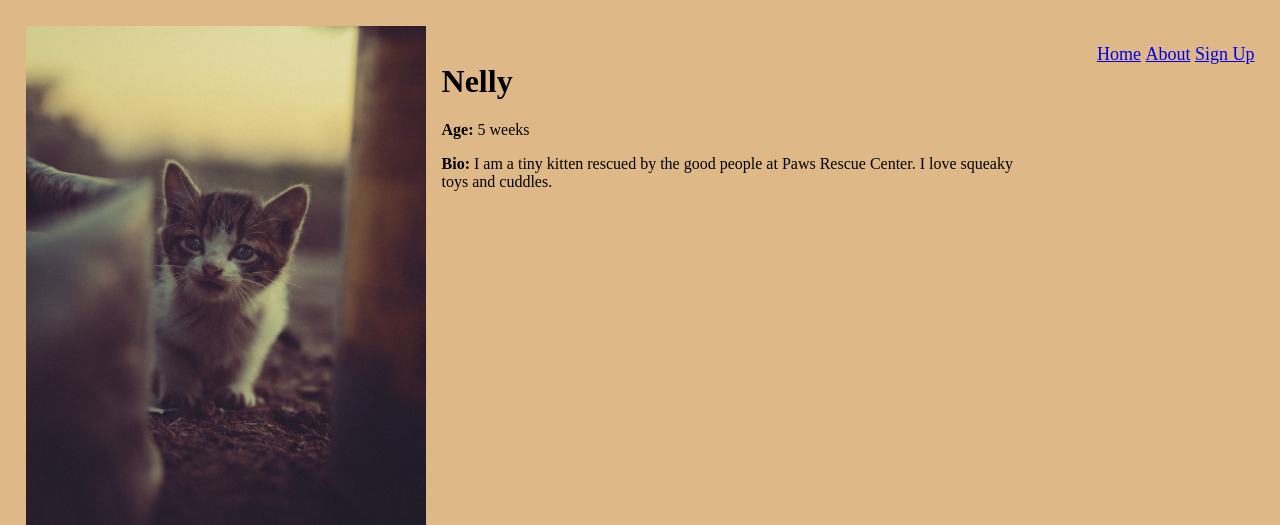
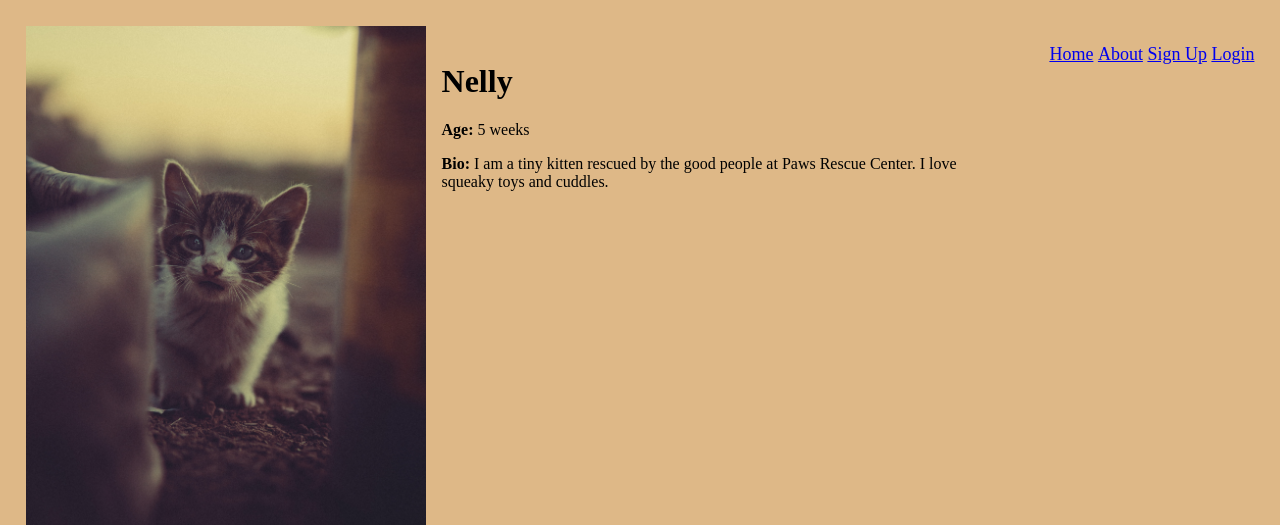
Before and after one commit to shade-12/paws-rescue-center, a Flask app: page /details/1 in a window 1280 px wide. Shown: the top 525 px of the page. Run offline with Flask 2, Linux system fonts and the light colour scheme.

Commit message:
Add login

```diff
--- a/app.py
+++ b/app.py
@@ -1,6 +1,7 @@
 # Import Flask module from flask package
 from flask import Flask, render_template, abort
-from forms import SignupForm
+from forms import SignupForm, LoginForm
+from flask import session, redirect, url_for
 
 
 # Create a WSGI application object
@@ -44,7 +45,7 @@
         "full_name": "Pet Rescue Team",
         "email": "team@pawsrescue.co",
         "password": "adminpass"
-    },
+    }
 ]
 
 
@@ -76,7 +77,6 @@
             "password": form.password.data
         }
         users.append(new_user)
-        print(users)
         return render_template("signup.html", success=True)
     elif form.errors:
         print(form.errors)
@@ -84,6 +84,25 @@
 
     return render_template("signup.html", form=form, success=False)
 
+@app.route("/login", methods=["GET", "POST"])
+def login():
+    form = LoginForm()
+
+    if form.validate_on_submit():
+        user = next((user for user in users if user['email'] == form.email.data and user['password'] == form.password.data), None)
+        if user is None:
+            return render_template("login.html", message="Wrong credentials. Please try again.")
+        else:
+            session['user'] = user
+            return render_template("login.html", success=True)
+    return render_template("login.html", form=form)
+
+@app.route("/logout")
+def logout():
+    if "user" in session:
+        session.pop("user")
+    return redirect(url_for('home', _scheme='https', _external=True))
+
 
 # Run the application in main
 if __name__ == "__main__":
--- a/forms.py
+++ b/forms.py
@@ -9,3 +9,9 @@
     password = PasswordField('Password', validators=[InputRequired()])
     confirm_password = PasswordField('Confirm Password', validators=[InputRequired(), EqualTo('password')])
     submit = SubmitField('Sign Up')
+
+
+class LoginForm(FlaskForm):
+    email = StringField('Email', validators=[InputRequired(), Email()])
+    password = PasswordField('Password', validators=[InputRequired()])
+    submit = SubmitField('Login')
--- a/templates/base.html
+++ b/templates/base.html
@@ -15,7 +15,12 @@
         <ul style="list-style-type: none;float: right;font-size: large;">
             <li style="display:inline"><a href="{{url_for('home')}}">Home</a></li>
             <li style="display:inline"><a href="{{url_for('about')}}">About</a></li>
-            <li style="display:inline"><a href="{{url_for('signup')}}">Sign Up</a></li>
+            {% if 'user' in session %}
+                <li style="display:inline"><a href="{{url_for('logout')}}">Log Out</a></li>
+            {% else %}
+                <li style="display:inline"><a href="{{url_for('signup')}}">Sign Up</a></li>
+                <li style="display:inline"><a href="{{url_for('login')}}">Login</a></li>
+            {% endif %}
         </ul>
     </div>
 
```
Also changed, not shown: templates/login.html (+16 -0 lines), 1 other file.
